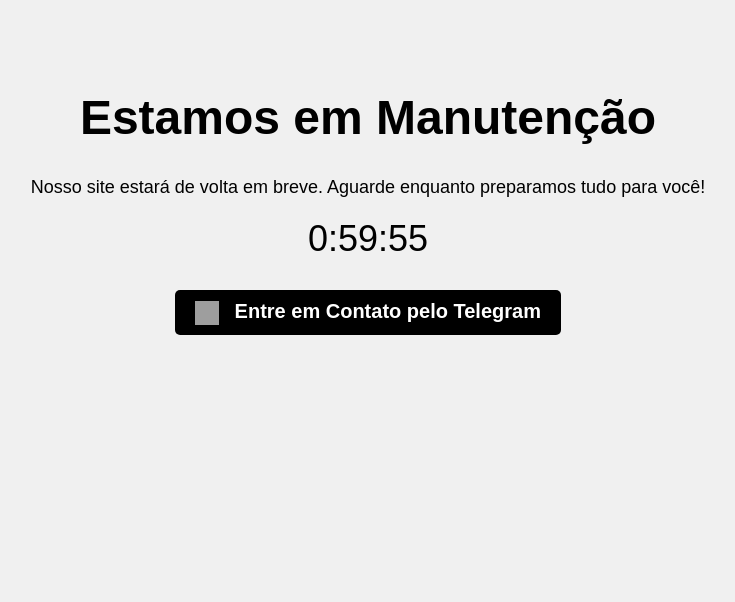
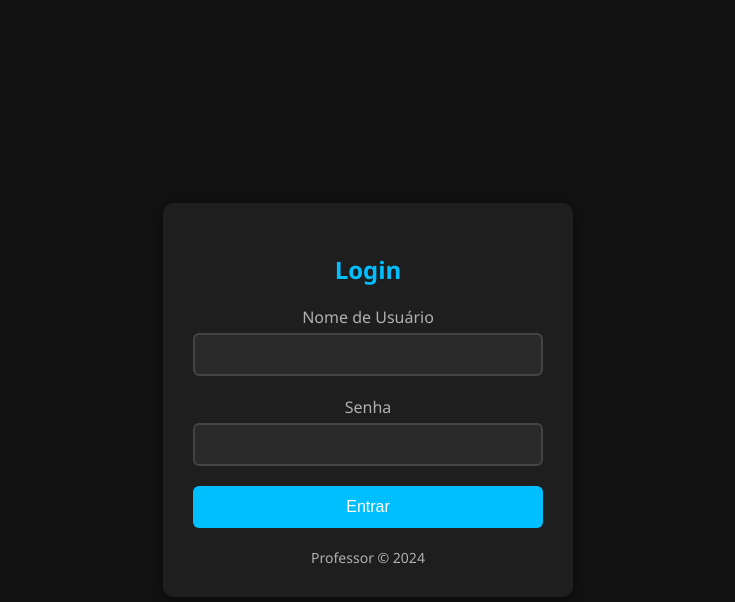
Before and after one commit to Iathi/MeuPainel, a plain HTML site: page index.html in a window 1280 px wide. Shown: the whole page, without its empty margins (272-1007 px from the left). Drawn offline with Linux system fonts and the light colour scheme; grey boxes are pictures that could not be loaded.

Commit message:
Atualizar o index.html

```diff
--- a/index.html
+++ b/index.html
@@ -3,86 +3,134 @@
 <head>
     <meta charset="UTF-8">
     <meta name="viewport" content="width=device-width, initial-scale=1.0">
-    <title>Site em Manutenção</title>
+    <title>Login</title>
     <style>
         body {
-            font-family: Arial, sans-serif;
-            background-color: #f0f0f0;
-            color: #000;
+            font-family: 'Segoe UI', Tahoma, Geneva, Verdana, sans-serif;
+            background-color: #121212;
+            color: #E0E0E0;
+            margin: 0;
+            padding: 0;
+            display: flex;
+            justify-content: center;
+            align-items: center;
+            height: 100vh;
+        }
+
+        .login-container {
+            background-color: #1E1E1E;
+            padding: 30px;
+            border-radius: 10px;
+            box-shadow: 0 4px 20px rgba(0, 0, 0, 0.5);
+            width: 350px;
             text-align: center;
-            padding: 50px;
         }
-        h1 {
-            font-size: 48px;
-            color: #000;
+
+        h2 {
+            margin-bottom: 20px;
+            color: #00BFFF;
         }
-        p {
-            font-size: 18px;
+
+        .form-group {
+            margin-bottom: 20px;
         }
-        #countdown {
-            font-size: 36px;
-            color: #000;
+
+        label {
+            display: block;
+            margin-bottom: 5px;
+            color: #B0B0B0;
+        }
+
+        input[type="text"], input[type="password"] {
+            width: 100%;
+            padding: 12px;
+            border: 2px solid #444;
+            border-radius: 6px;
+            background-color: #2A2A2A;
+            color: #FFFFFF;
+            box-sizing: border-box;
+        }
+
+        input[type="text"]:focus, input[type="password"]:focus {
+            border-color: #00BFFF;
+            outline: none;
+        }
+
+        button {
+            width: 100%;
+            padding: 12px;
+            background-color: #00BFFF;
+            color: white;
+            border: none;
+            border-radius: 6px;
+            cursor: pointer;
+            font-size: 16px;
+        }
+
+        button:hover {
+            background-color: #0095E6;
+        }
+
+        .error-message {
+            color: #FF4D4D;
+            text-align: center;
+            margin-top: 10px;
+        }
+
+        .footer {
             margin-top: 20px;
-        }
-        .telegram-btn {
-            display: inline-block;
-            margin-top: 30px;
-            padding: 10px 20px;
-            background-color: #000;
-            color: white;
-            text-decoration: none;
-            border-radius: 5px;
-            font-size: 20px;
-            font-weight: bold;
-            transition: background-color 0.3s;
-        }
-        .telegram-btn:hover {
-            background-color: #000;
-        }
-        .telegram-btn img {
-            vertical-align: middle;
-            width: 24px;
-            height: 24px;
-            margin-right: 10px;
+            font-size: 14px;
+            color: #B0B0B0;
         }
     </style>
 </head>
 <body>
 
-    <h1>Estamos em Manutenção</h1>
-    <p>Nosso site estará de volta em breve. Aguarde enquanto preparamos tudo para você!</p>
+<div class="login-container">
+    <h2>Login</h2>
+    <form id="loginForm" method="POST" action="#">
+        <div class="form-group">
+            <label for="username">Nome de Usuário</label>
+            <input type="text" id="username" name="username" required>
+        </div>
+        <div class="form-group">
+            <label for="password">Senha</label>
+            <input type="password" id="password" name="password" required>
+        </div>
+        <button type="submit">Entrar</button>
+        <div class="error-message" id="error-message"></div>
+    </form>
+    <div class="footer">Professor © 2024</div>
+</div>
 
-    <div id="countdown">24:00:00</div>
+<script>
+    document.getElementById('loginForm').onsubmit = async function(e) {
+        e.preventDefault(); // Previne o envio do formulário padrão
+        const username = document.getElementById('username').value;
+        const password = document.getElementById('password').value;
 
-    <a href="http://t.me/Henr_M" target="_blank" class="telegram-btn">
-        <img src="https://upload.wikimedia.org/wikipedia/commons/8/82/Telegram_logo.svg" alt="Telegram Logo">
-        Entre em Contato pelo Telegram
-    </a>
+        if (username === "" || password === "") {
+            document.getElementById('error-message').innerText = "Por favor, preencha todos os campos.";
+            return;
+        }
 
-    <script>
-        // Definindo o tempo inicial para o cronômetro (1 hora, por exemplo)
-        let countDownDate = new Date().getTime() + 60 * 60 * 1000; // 1 hora a partir do momento atual
+        const response = await fetch('/.netlify/functions/check-password', {
+            method: 'POST',
+            headers: {
+                'Content-Type': 'application/json',
+            },
+            body: JSON.stringify({ username, password })
+        });
 
-        // Atualiza o cronômetro a cada 1 segundo
-        let countdownFunction = setInterval(function() {
-            let now = new Date().getTime();
-            let distance = countDownDate - now;
-
-            // Calcula horas, minutos e segundos
-            let hours = Math.floor((distance % (1000 * 60 * 60 * 24)) / (1000 * 60 * 60));
-            let minutes = Math.floor((distance % (1000 * 60 * 60)) / (1000 * 60));
-            let seconds = Math.floor((distance % (1000 * 60)) / 1000);
-
-            // Exibe o cronômetro
-            document.getElementById("countdown").innerHTML = hours + ":" + minutes + ":" + seconds;
-
-            // Quando o cronômetro terminar, mostrar mensagem
-            if (distance < 0) {
-                clearInterval(countdownFunction);
-                document.getElementById("countdown").innerHTML = "A manutenção foi concluída!";
-            }
-        }, 1000);
-    </script>
+        const data = await response.json();
+        if (data.success) {
+            // Redirecionar ou realizar outra ação em caso de sucesso
+            window.location.href = "/dashboard"; // Altere para o destino desejado
+        } else {
+            document.getElementById('error-message').innerText = "Usuário ou senha inválidos.";
+        }
+    };
+</script>
 
 </body>
 </html>
```
